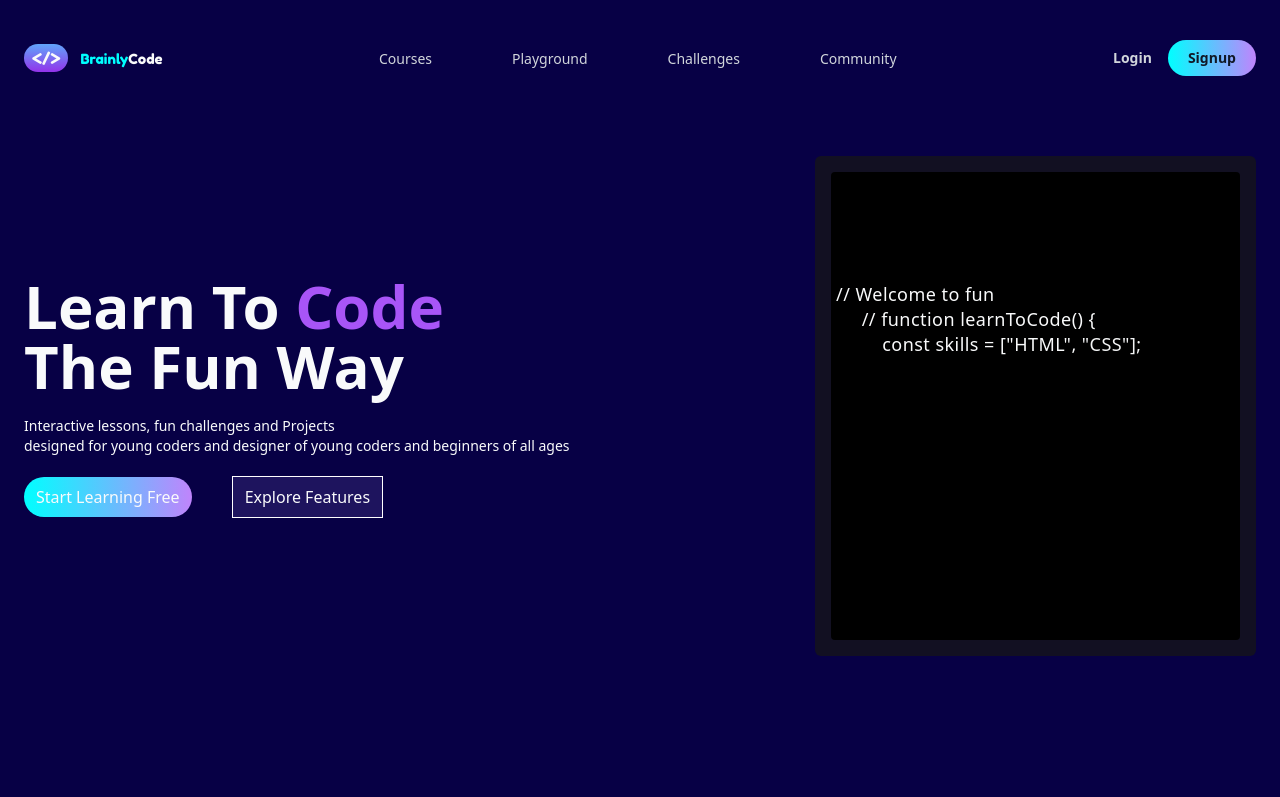
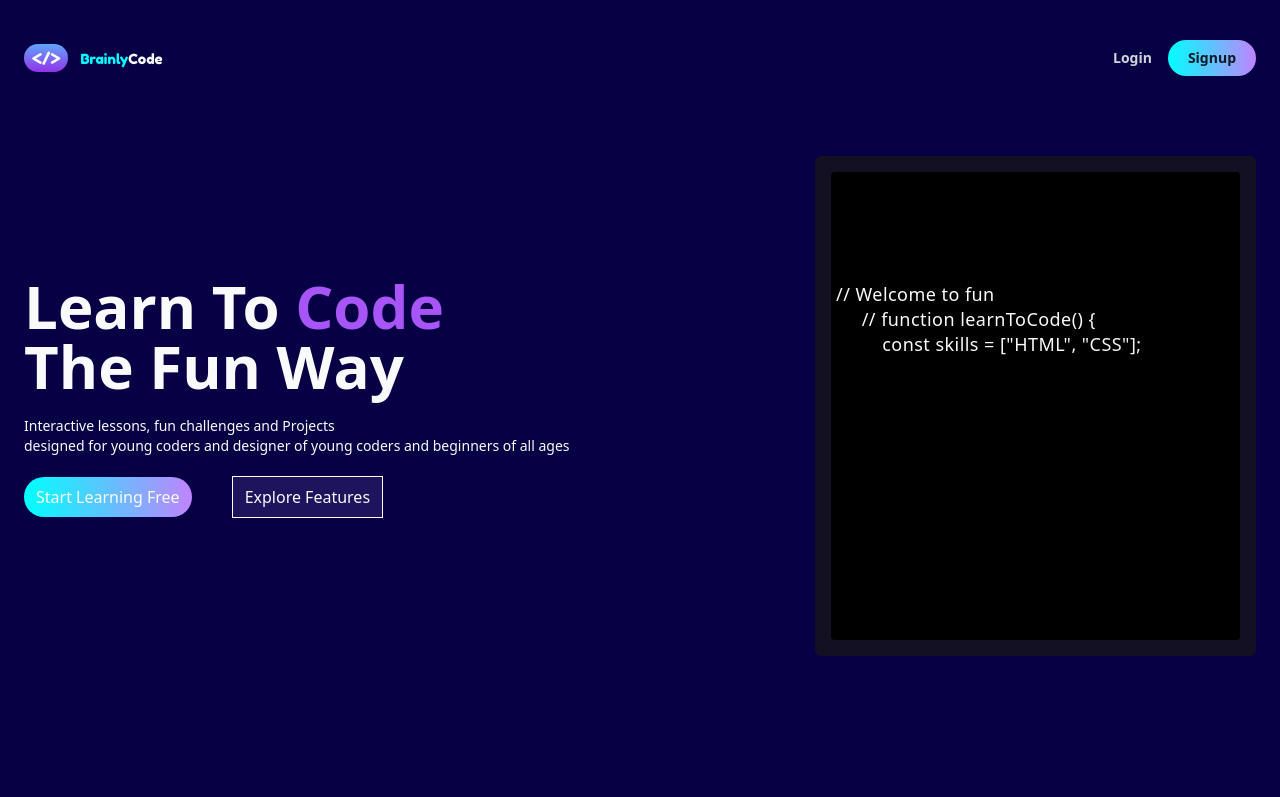
Before and after one commit to Brainly-Code/Brainly-Code, a React (Vite) app in the folder frontend/: page / in a window 1280 px wide. Shown: the top 797 px of the page. Built offline with nearby package versions, Linux system fonts and the light colour scheme.

Commit message:
Removed the useless navBar

```diff
--- a/frontend/src/Components/Hero.jsx
+++ b/frontend/src/Components/Hero.jsx
@@ -25,24 +25,6 @@ export const Hero = () => {
     <BrainlyCodeIcon className="ml-2 sm:ml-7" />
   </div>
 
-
-  {/* Center: Navigation Links */}
-  <div className="hidden md:flex lg:gap-20 gap-10 flex-wrap justify-center mx-auto">
-    <Link to="/">
-      <button className="text-sm text-gray-300 hover:text-white">Courses</button>
-    </Link>
-    <Link to="/">
-      <button className="text-sm text-gray-300 hover:text-white">Playground</button>
-    </Link>
-    <Link to="/">
-      <button className="text-sm text-gray-300 hover:text-white">Challenges</button>
-    </Link>
-    <Link to="/">
-      <button className="text-sm text-gray-300 hover:text-white">Community</button>
-    </Link>
-  </div>
-
-  {/* Right: Auth Buttons */}
   <ul className="flex gap-4 items-center">
     <li className="font-semibold text-gray-300 text-sm">
       <Link to="/login">
--- a/frontend/src/Components/HomePage.jsx
+++ b/frontend/src/Components/HomePage.jsx
@@ -80,20 +80,6 @@ export default function HomePage() {
         <header className="flex text-white justify-between">
             <FloatingNav navItems={navItems} />
             <BrainlyCodeIcon className="ml-7"/>
-                <div className="hidden md:flex lg:gap-20 gap-10 flex-wrap justify-center mx-auto">
-                <Link to="/user">
-                  <button className="text-sm text-gray-300 hover:text-white">Courses</button>
-                </Link>
-                <Link to="/user/playground">
-                  <button className="text-sm text-gray-300 hover:text-white">Playground</button>
-                </Link>
-                <Link to="/user/challenges">
-                  <button className="text-sm text-gray-300 hover:text-white">Challenges</button>
-                </Link>
-                <Link to="/user/community">
-                  <button className="text-sm text-gray-300 hover:text-white">Community</button>
-                </Link>
-              </div>
             <ul className="ml-auto">
               <li className="font-semibold inline text-gray-300">
                   <Link to="/user/profile">
```
